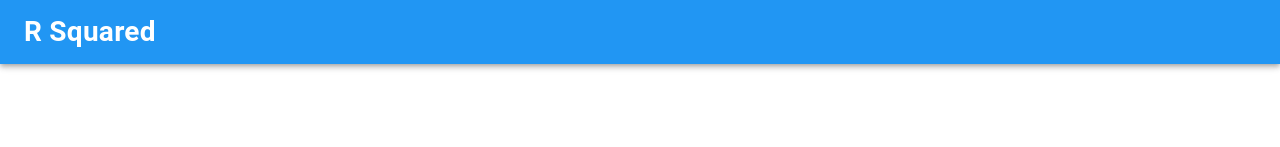
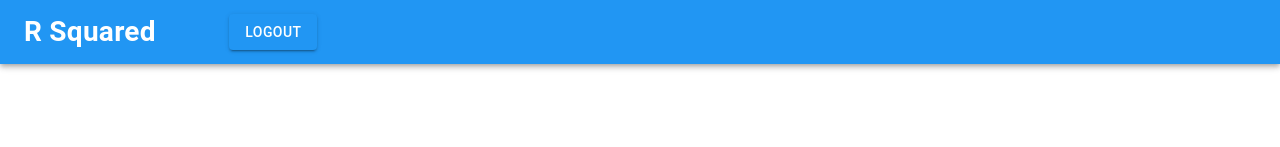
Before and after one commit to base-fullstack-it/base-front-end, a React (Create React App) app: page /login in a window 1280 px wide. Shown: the top 147 px of the page. Built offline with nearby package versions, Linux system fonts and the light colour scheme.

Commit message:
adding navigation and logout button

```diff
--- /dev/null
+++ b/src/component/auth/LogoutButton.tsx
@@ -0,0 +1,15 @@
+import {Button} from "@mui/material";
+import {useAppDispatch} from "../../redux/hooks";
+import {logout} from "../../redux/slice/authSlice";
+import {useNavigate} from "react-router-dom";
+
+export default () => {
+    const dispatch = useAppDispatch();
+    const navigate = useNavigate();
+    const handleLogout = () => {
+        dispatch(logout());
+        navigate("/login");
+    }
+
+return <Button variant={"contained"} color={"primary"} onClick={()=>handleLogout()}>logout</Button>
+}
--- a/src/component/navbar/Navbar.tsx
+++ b/src/component/navbar/Navbar.tsx
@@ -2,6 +2,8 @@ import {AppBar, Grid, Toolbar} from "@mui/material";
 import NavbarLogo from "./logo/NavbarLogo";
 import {useState} from "react";
 import NavbarGridTabs from "./NavbarGridTabs";
+import NavbarTypographyLogo from "./logo/NavbarTypographyLogo";
+import LogoutButton from "../auth/LogoutButton";
 export default () => {
     return (
         <AppBar
@@ -10,7 +12,12 @@ export default () => {
             <Toolbar>
                 <Grid sx={{placeItems: "center"}} container>
                     <NavbarLogo/>
+                    <Grid item xs={2}>
+                        <LogoutButton/>
+                    </Grid>
+
                 </Grid>
+
                 <NavbarGridTabs/>
             </Toolbar>
         </AppBar>
--- a/src/component/navbar/NavbarGridTabs.tsx
+++ b/src/component/navbar/NavbarGridTabs.tsx
@@ -12,6 +12,7 @@ export default () => {
     const [value, setValue] = useState<string>();
     return (
         <Grid item xs={6}>
+
             {/*TODO RETURN TO THIS MUI ERROR*/}
             {/*<Tabs*/}
             {/*    indicatorColor={"primary"}*/}
--- a/src/page/auth/LoginPage.tsx
+++ b/src/page/auth/LoginPage.tsx
@@ -27,6 +27,7 @@ export default () =>{
                 token:data.access_token,
                 token_type: ACCESS_TOKEN_TYPES.user}
         ))
+        navigate("/product");
     }
     return  <Grid container style={{
             alignItems:"center",
--- a/src/page/auth/SignupPage.tsx
+++ b/src/page/auth/SignupPage.tsx
@@ -34,6 +34,7 @@ export default () =>{
 
 
         registerUser(values);
+        navigate("/login");
 
     };
 
```
